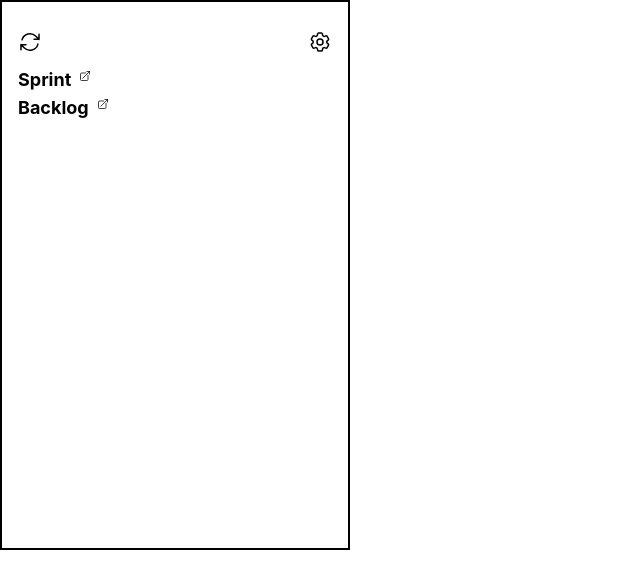
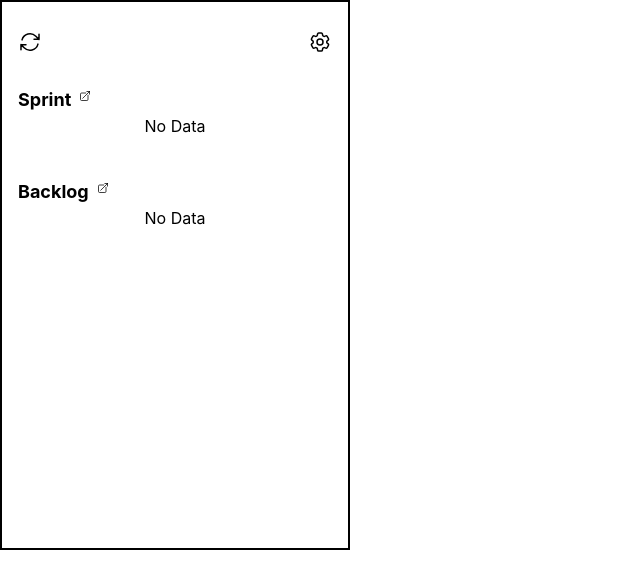
Before and after one commit to ruggero95/jira-issue-chrome-extension, a React (Create React App) app: page / in a window 1280 px wide. Shown: the top 588 px of the page, without its empty margins (0-640 px from the left). Built offline with nearby package versions, Linux system fonts and the light colour scheme.

Commit message:
filter page

```diff
--- /dev/null
+++ b/src/components/icons/FilterIcon.tsx
@@ -0,0 +1,8 @@
+export const FilterIcon :React.FC<{className?:string}> = ({className = "w-6 h-6"}) => {
+    return (
+        <svg xmlns="http://www.w3.org/2000/svg" fill="none" viewBox="0 0 24 24" strokeWidth={1.5} stroke="currentColor" className={`${className ?? ''} dark:text-white`}>
+            <path strokeLinecap="round" strokeLinejoin="round" d="M12 3c2.755 0 5.455.232 8.083.678.533.09.917.556.917 1.096v1.044a2.25 2.25 0 01-.659 1.591l-5.432 5.432a2.25 2.25 0 00-.659 1.591v2.927a2.25 2.25 0 01-1.244 2.013L9.75 21v-6.568a2.25 2.25 0 00-.659-1.591L3.659 7.409A2.25 2.25 0 013 5.818V4.774c0-.54.384-1.006.917-1.096A48.32 48.32 0 0112 3z" />
+        </svg>
+
+    )
+}
--- /dev/null
+++ b/src/components/pages/Filter.tsx
@@ -0,0 +1,76 @@
+import { useQuery } from "@tanstack/react-query"
+import { AxiosError } from "axios"
+import { useContext } from "react"
+import { Link } from "react-router-dom"
+import { getConfiguration, getLabels } from "../../api/jira"
+import { JiraConfiguration } from "../../api/jira.configuration"
+import { JiraLabelsListResponse } from "../../api/jira.respons"
+import { RoutesEnum } from "../../routes"
+import { FilterContext } from "../context/filterContext"
+import { SettingContext } from "../context/settingsContext"
+import { CustomMultiSelect } from "../form/CustomMultiSelect"
+import { Header } from "../Header"
+import { HomeIcon } from "../icons/HomeIcon"
+import { Title } from "../Title"
+
+export const Filter = () => {
+    const [setting, setSetting] = useContext(SettingContext) as any
+    const [filter, setFilter] = useContext(FilterContext) as any
+    let {
+        isLoading: isLoadingLb, error: errorLb, data: labels, refetch: refetchLb
+    } = useQuery<JiraLabelsListResponse | undefined, AxiosError>({
+        queryKey: [getLabels.name],
+        queryFn: () => getLabels(),
+    });
+
+    let {
+        isLoading: isLoadingC, error: errorC, data: configuration, refetch: refetchC
+    } = useQuery<JiraConfiguration | undefined, AxiosError>({
+        queryKey: [getConfiguration.name, setting.board],
+        queryFn: () => getConfiguration(setting.board),
+    });
+
+    const getStatuses = ()=>{
+        return configuration?.columnConfig.columns.map((c)=>c.name)
+    }
+    return <div>
+        <Header>
+            <div>
+                <Link to={RoutesEnum.HOME}><HomeIcon className="w-6 h-6 hover:cursor-pointer" /></Link>
+            </div>
+        </Header>
+        <Title  title="Filters" />
+        <CustomMultiSelect isLoading={isLoadingLb} value={filter && filter.label ? filter.label.map((l:string)=>({value:l, label:l})): []}
+            options={labels && labels.values ? labels?.values.map((l) => ({ value: l, label: l })) : []}
+            onChange={(e, z) => {
+                const newVal =  e.map((v)=>v.value)
+                if(z.action==="remove-value"){
+                    setFilter({ ...filter, label: newVal })
+                }else if(z.action==="select-option"){
+                    setFilter({ ...filter, label: newVal })
+                }else if(z.action==="clear"){
+                    setFilter({...filter, label:undefined})
+                }
+
+            }}
+            name="filter-label"
+            label="Labels"
+            className="mt-5" />
+
+         <CustomMultiSelect isLoading={isLoadingC} value={filter && filter.statusIssue ? filter.statusIssue.map((l:string)=>({value:l, label:l})): []}
+            options={configuration && configuration.columnConfig ? getStatuses()?.map((l) => ({ value: l, label: l })) : []}
+            onChange={(e, z) => {
+                const newVal =  e.map((v)=>v.value)
+                if(z.action==="remove-value"){
+                    setFilter({ ...filter, statusIssue: newVal })
+                }else if(z.action==="select-option"){
+                    setFilter({ ...filter, statusIssue: newVal })
+                }else if(z.action==="clear"){
+                    setFilter({...filter, statusIssue:undefined})
+                }
+            }}
+            name="filter-status"
+            label="Statuses"
+            className="mt-8" />
+    </div>
+}
--- a/src/components/pages/Home.tsx
+++ b/src/components/pages/Home.tsx
@@ -2,8 +2,10 @@ import { useQuery } from "@tanstack/react-query";
 import { AxiosError } from "axios";
 import { useContext } from "react";
 import { backLogUIUrl, getIssueNotInSprint, getIssueWithSprint } from "../../api/jira";
+import { Issue } from "../../api/jira.issue";
 import { JiraIssueResponse } from "../../api/jira.respons";
 import { CardIssue } from "../CardIssue";
+import { FilterContext } from "../context/filterContext";
 import { SettingContext } from "../context/settingsContext";
 import { HomeHeader } from "../HomeHeader"
 import { ExternalLinkIcon } from "../icons/ExternalLinkIcon";
@@ -12,7 +14,8 @@ import { Title } from "../Title"
 
 export const Home = () => {
     const [settings, setSettings] = useContext(SettingContext) as any
-    const onlyMeFilter = settings.onlyMe==="true" ? `assignee="${settings.mail}"` : undefined
+    const [filter, setfilter] = useContext(FilterContext) as any
+    const onlyMeFilter = settings.onlyMe === "true" ? `assignee="${settings.mail}"` : undefined
     const issueUiUrl = backLogUIUrl(settings.board, settings.projectKey, settings.jiraUrl)
     let {
         isLoading: isLoadingSp, error: errorSp, data: sprintIssue, refetch: refetchSp
@@ -31,16 +34,56 @@ export const Home = () => {
         refetchSp()
         refetchNs()
     }
+
+    const filterSprint = (issueToFilter?: Issue[]) => {
+        if (!issueToFilter) {
+            return []
+        }
+        if (!filter || (!filter.label && !filter.statusIssue)) {
+            return issueToFilter
+        }
+        let issues = issueToFilter
+        if (filter && filter.label && filter.label.length>0) {
+            issues = issues?.filter((sp) => {
+                const hasLabel = sp.fields.labels.some((issueLabel) => {
+                    if (filter.label.indexOf(issueLabel) !== -1) {
+                        return true
+                    }
+                })
+                if (hasLabel) {
+                    return sp
+                }
+            })
+        }
+
+        if (filter && filter.statusIssue && filter.statusIssue.length>0) {
+            issues = issues.filter((bk) => {
+                if (filter.statusIssue.indexOf(bk.fields.status.name) !== -1) {
+                    return bk
+                }
+            })
+        }
+
+
+        return issues
+    }
+
+    const fs = filterSprint(sprintIssue?.issues)
+    const bk = filterSprint(issueNotInSprint?.issues)
+    console.log(filter)
+    console.log(filter.label)
+    console.log(filter.statusIssue)
+    console.log(filter.label || filter.statusIssue)
     return <div>
-        <HomeHeader refetch={issueRefetch} />
-        <div className="flex justify-start">
+        <HomeHeader hasFilters={(filter.label && filter.label.length>0) || (filter.statusIssue && filter.statusIssue.length>0)} refetch={issueRefetch} />
+        <div className="flex mt-5 justify-start">
             <Title title='Sprint' />
             <a target="_blank" rel="noreferrer" href={backLogUIUrl(settings.board, settings.projectKey, settings.jiraUrl)}><ExternalLinkIcon className="ml-2 mt-1 h-3 w-3" /></a>
         </div>
 
-        <div>
+        <div className={isLoadingSp ? "text-center" : ""}>
             {isLoadingSp && <Spinner className="text-center" />}
-            {!isLoadingSp && sprintIssue?.issues?.map((i, index) => {
+            {!isLoadingSp && fs.map((i, index) => {
                 return <CardIssue
                     status={i.fields.status.name}
                     epic={i.fields.parent && i.fields.parent.fields ? i.fields.parent.fields.summary : ''}
@@ -52,14 +95,15 @@ export const Home = () => {
                     summary={i.fields.summary}
                     priority={i.fields.priority.iconUrl} />
             })}
+            {!isLoadingSp && fs.length===0 && <div className="dark:text-white text-center">No Data</div>}
         </div>
-        <div className="flex justify-start">
+        <div className="flex mt-10 justify-start">
             <Title title='Backlog' />
             <a target="_blank" rel="noreferrer" href={backLogUIUrl(settings.board, settings.projectKey, settings.jiraUrl)}><ExternalLinkIcon className="ml-2 mt-1 h-3 w-3" /></a>
         </div>
-        <div>
+        <div className={isLoadingNs ? "text-center" : ""}>
             {isLoadingNs && <Spinner className="text-center" />}
-            {!isLoadingNs && issueNotInSprint?.issues?.map((i, index) => {
+            {!isLoadingNs && filterSprint(issueNotInSprint?.issues).map((i, index) => {
                 return <CardIssue
                     status={i.fields.status.name}
                     epic={i.fields.parent && i.fields.parent.fields ? i.fields.parent.fields.summary : ''}
@@ -71,6 +115,7 @@ export const Home = () => {
                     summary={i.fields.summary}
                     priority={i.fields.priority.iconUrl} />
             })}
+            {!isLoadingNs && bk.length===0 && <div className="dark:text-white text-center">No Data</div>}
         </div>
     </div>
 }
```
